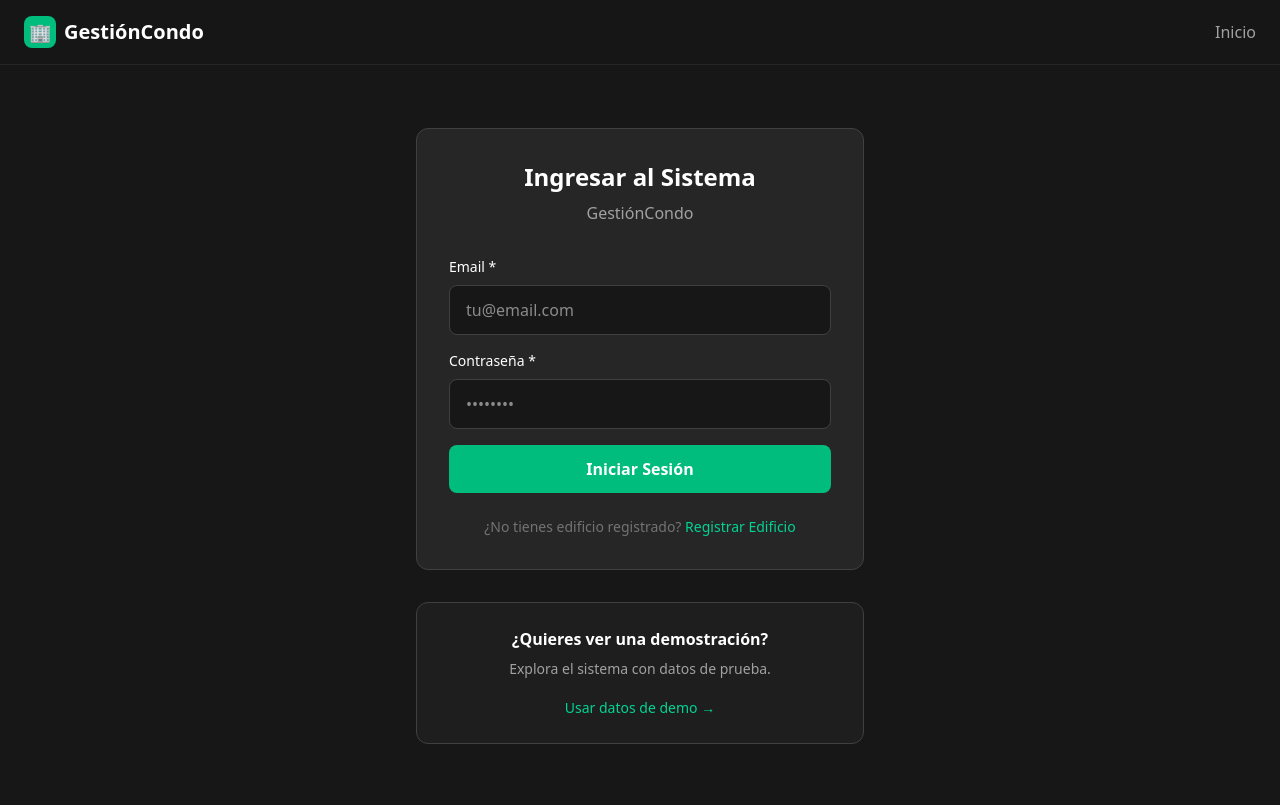
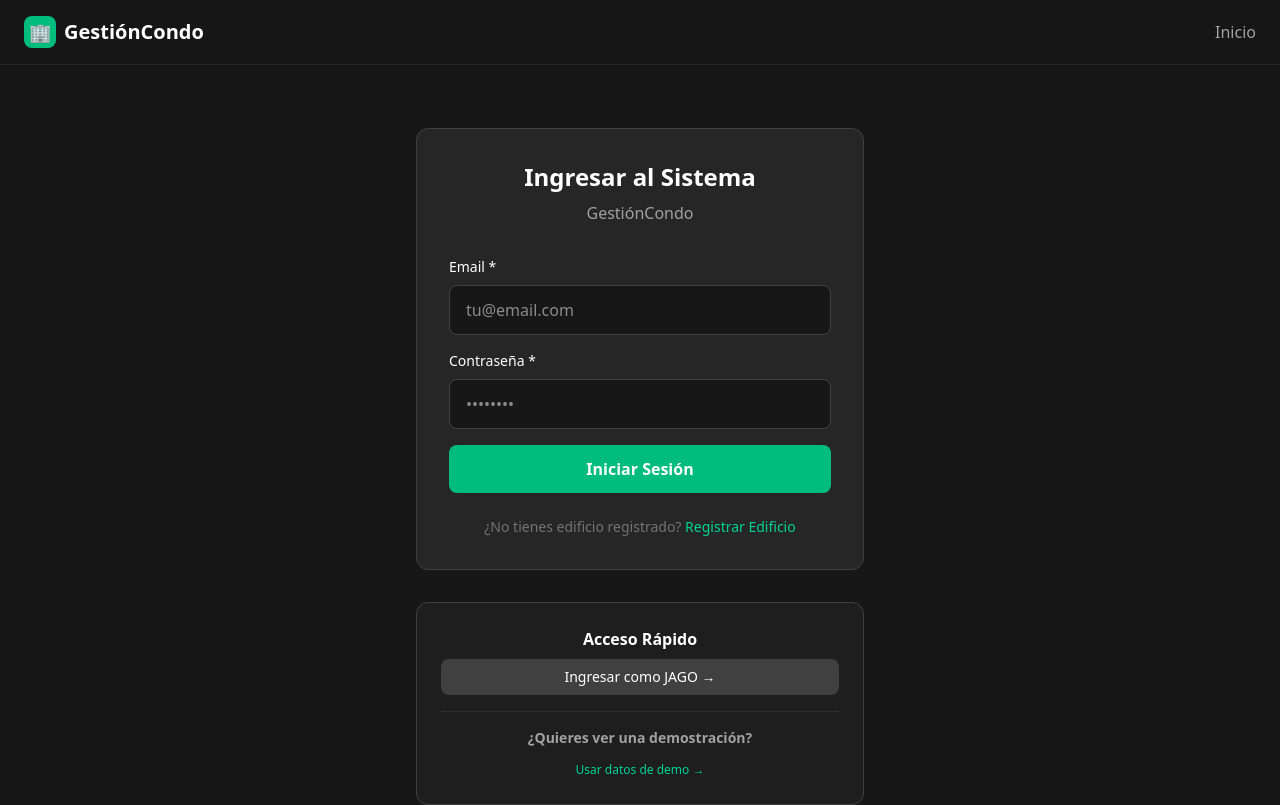
Before and after one commit to controlfinancierosaas-ux/GestionJuntaSaaS-v-1, a Next.js app: page /login in a window 1280 px wide. Shown: the top 805 px of the page. Built offline with nearby package versions, Linux system fonts and the light colour scheme.

Commit message:
Add quick access credentials for JAGO on login page

```diff
--- a/src/app/login/page.tsx
+++ b/src/app/login/page.tsx
@@ -109,11 +109,27 @@ export default function LoginPage() {
             </div>
           </div>
 
-          <div className="mt-8 bg-neutral-800/50 border border-neutral-700 rounded-xl p-6 text-center">
-            <h3 className="font-semibold mb-2">¿Quieres ver una demostración?</h3>
-            <p className="text-neutral-400 text-sm mb-4">
-              Explora el sistema con datos de prueba.
-            </p>
+            <div className="mt-8 bg-neutral-800/50 border border-neutral-700 rounded-xl p-6 text-center space-y-4">
+            <div>
+              <h3 className="font-semibold mb-2">Acceso Rápido</h3>
+              <button
+                type="button"
+                onClick={() => {
+                  const emailInput = document.getElementById("email") as HTMLInputElement;
+                  const passInput = document.getElementById("password") as HTMLInputElement;
+                  if (emailInput && passInput) {
+                    emailInput.value = "correojago@gmail.com";
+                    passInput.value = "Aitana1999";
+                  }
+                }}
+                className="w-full py-2 bg-neutral-700 hover:bg-neutral-600 text-white rounded-lg transition-colors text-sm"
+              >
+                Ingresar como JAGO →
+              </button>
+            </div>
+
+            <div className="pt-4 border-t border-neutral-700/50">
+              <h3 className="font-semibold mb-2 text-sm text-neutral-400">¿Quieres ver una demostración?</h3>
               <button
                 type="button"
                 onClick={() => {
@@ -124,10 +140,11 @@ export default function LoginPage() {
                     passInput.value = "demo123";
                   }
                 }}
-              className="text-emerald-400 hover:underline text-sm"
+                className="text-emerald-400 hover:underline text-xs"
               >
                 Usar datos de demo →
               </button>
+            </div>
           </div>
         </div>
       </section>
```
Lines whose indentation alone changed are shown as unchanged.
